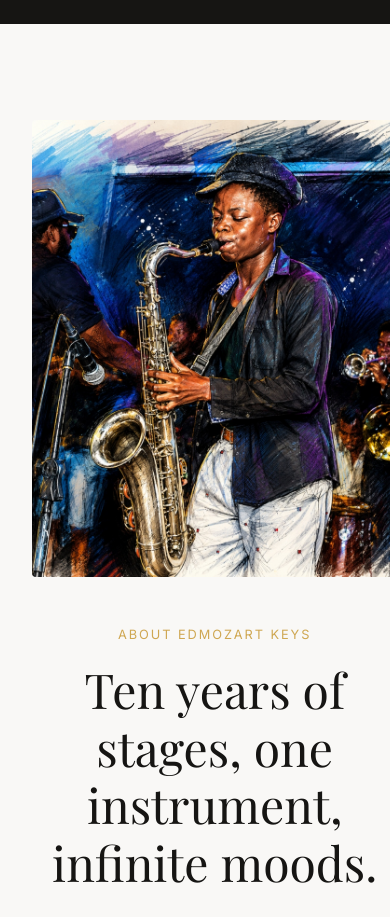
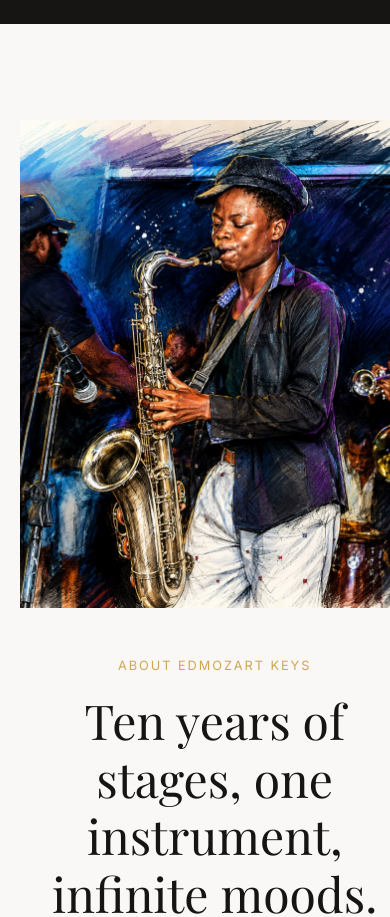
Before and after one commit to buttoski-mike/edmozart-site, a Next.js app: page / in a window 390 px wide. Shown: the part 820-1737 px from the top of the page. Built offline with nearby package versions, Linux system fonts and the light colour scheme; no server answers; a web font is replaced by a local one.

Commit message:
Make About image full-width on mobile and remove text offset

```diff
--- a/components/About.module.css
+++ b/components/About.module.css
@@ -80,13 +80,14 @@
     text-align: center;
   }
   .imageContainer {
-    width: 100%;
-    max-width: 500px;
-    margin: 0 auto;
+    width: 100vw;
+    margin-left: calc(50% - 50vw);
+    margin-right: calc(50% - 50vw);
+    max-width: none;
+    border-radius: 0;
   }
   .content {
     padding-right: 0;
-    transform: translateX(-15px);
   }
   .stats {
     justify-content: center;
```
